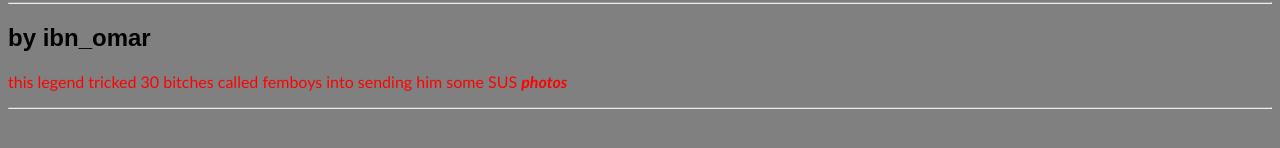
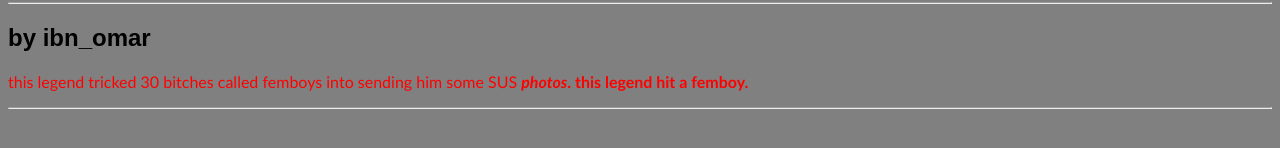
Before and after one commit to GIGACHADx20666/anti-disgrace, a plain HTML site: page pgg1.html in a window 1280 px wide. Shown: the part 438-586 px from the top of the page. Drawn offline with Linux system fonts and the light colour scheme.

Commit message:
Add files via upload

```diff
--- a/pgg1.html
+++ b/pgg1.html
@@ -21,7 +21,7 @@
     <p>this legend killed 49 bitches of LGBTQA+ and injured 52 more</p>
     <hr>
     <h2>by <b>ibn_omar</b></h2>
-    <p>this legend tricked 30 bitches called femboys into sending him some SUS <b><i>photos</i></b></p>
+    <p>this legend tricked 30 bitches called femboys into sending him some SUS <b><i>photos</i>. this legend hit a femboy.</b></p>
     <hr>
 </body>
 </html>
```
